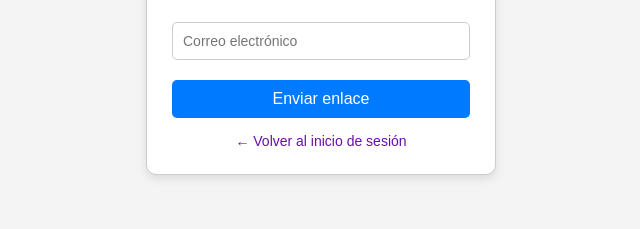
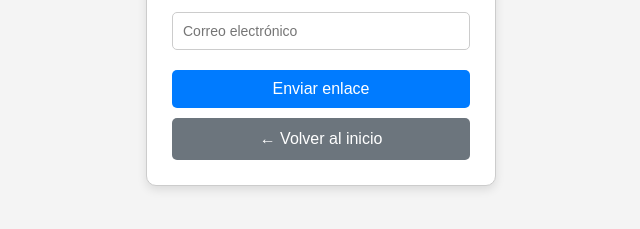
Before and after one commit to Katlyng/login_system, a website: page public/forgot-password.html in a window 1280 px wide. Shown: the part 361-590 px from the top of the page, without its empty margins (319-959 px from the left). Drawn offline with Linux system fonts and the light colour scheme.

Commit message:
button forgot-password

```diff
--- a/public/forgot-password.html
+++ b/public/forgot-password.html
@@ -77,6 +77,25 @@
         .back-link:hover {
             text-decoration: underline;
         }
+
+        .btn-back {
+            width: 100%;
+            padding: 12px;
+            background-color: #6c757d;
+            color: white;
+            border: none;
+            border-radius: 5px;
+            font-size: 16px;
+            cursor: pointer;
+            margin-top: 10px;
+            text-decoration: none;
+            display: inline-block;
+            text-align: center;
+        }
+
+        .btn-back:hover {
+            background-color: #5a6268;
+        }
     </style>
 </head>
 <body>
@@ -90,7 +109,7 @@
             <button type="submit">Enviar enlace</button>
         </form>
 
-        <a href="index.html" class="back-link">← Volver al inicio de sesión</a>
+        <a href="index.html" class="btn-back">← Volver al inicio</a>
     </div>
 
     <script>
```
